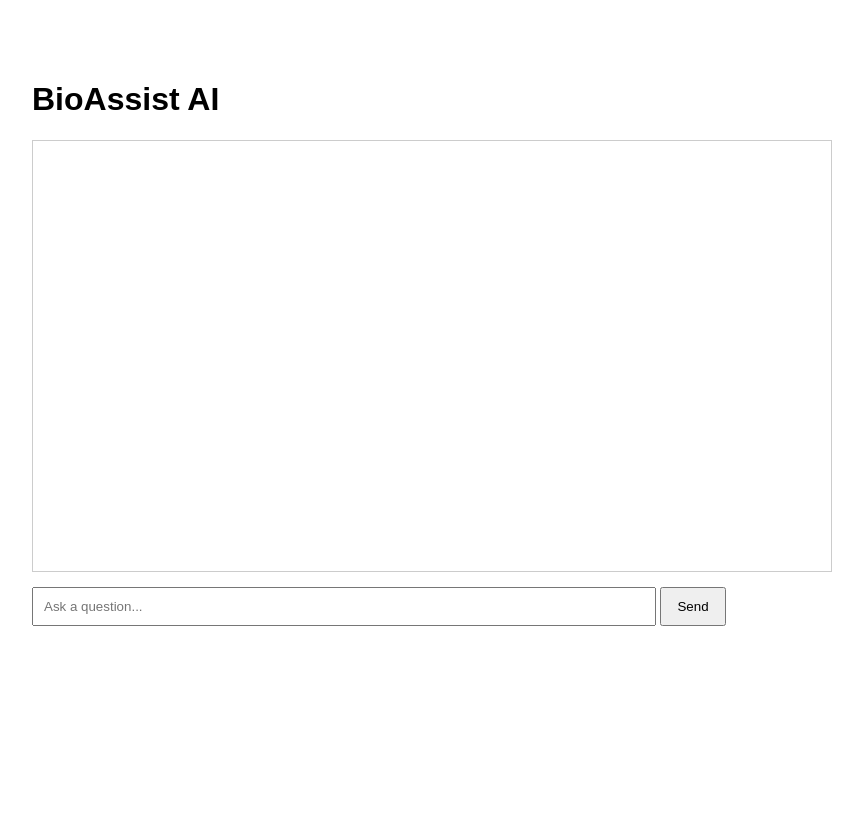
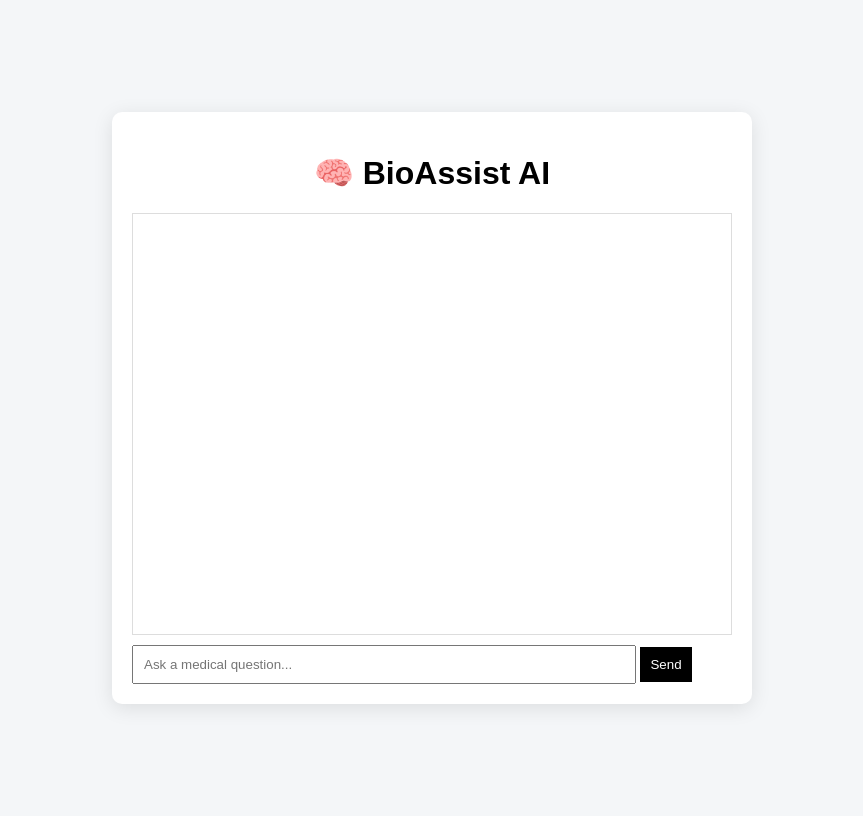
Before and after one commit to Yatin-P/bioassist-ai, a Flask app: page / in a window 1280 px wide. Shown: the whole page, without its empty margins (208-1071 px from the left). Before the commit the page ends 626 px from the top, so only its background shows below. Run offline with Flask 3, Linux system fonts and the light colour scheme.

Commit message:
Improve UI design

```diff
--- a/templates/chat.html
+++ b/templates/chat.html
@@ -1,81 +1,92 @@
 <!DOCTYPE html>
-<html lang="en">
+<html>
 <head>
-    <meta charset="UTF-8">
-    <meta name="viewport" content="width=device-width, initial-scale=1.0">
     <title>BioAssist AI</title>
     <style>
         body {
             font-family: Arial, sans-serif;
-            max-width: 800px;
-            margin: 40px auto;
+            background-color: #f4f6f8;
+            display: flex;
+            justify-content: center;
+            align-items: center;
+            height: 100vh;
+        }
+
+        .container {
+            width: 600px;
+            background: white;
+            border-radius: 10px;
             padding: 20px;
+            box-shadow: 0px 4px 20px rgba(0,0,0,0.1);
         }
-        #chatbox {
-            border: 1px solid #ccc;
-            padding: 15px;
+
+        h1 {
+            text-align: center;
+        }
+
+        #chat-box {
             height: 400px;
             overflow-y: auto;
-            margin-bottom: 15px;
+            border: 1px solid #ddd;
+            padding: 10px;
+            margin-bottom: 10px;
         }
+
         .user {
             color: blue;
-            margin-bottom: 10px;
         }
+
         .bot {
             color: green;
-            margin-bottom: 15px;
         }
-        #userInput {
-            width: 75%;
+
+        input {
+            width: 80%;
             padding: 10px;
         }
-        #sendBtn {
-            padding: 10px 15px;
+
+        button {
+            padding: 10px;
+            background: black;
+            color: white;
+            border: none;
         }
     </style>
 </head>
+
 <body>
-    <h1>BioAssist AI</h1>
+<div class="container">
+    <h1>🧠 BioAssist AI</h1>
 
-    <div id="chatbox"></div>
+    <div id="chat-box"></div>
 
-    <input type="text" id="userInput" placeholder="Ask a question...">
-    <button id="sendBtn">Send</button>
+    <input type="text" id="question" placeholder="Ask a medical question...">
+    <button onclick="sendMessage()">Send</button>
+</div>
 
 <script>
-        const sendBtn = document.getElementById("sendBtn");
-        const userInput = document.getElementById("userInput");
-        const chatbox = document.getElementById("chatbox");
+function sendMessage() {
+    let input = document.getElementById("question");
+    let chatBox = document.getElementById("chat-box");
 
-        function sendMessage() {
-            const message = userInput.value.trim();
-            if (!message) return;
+    let question = input.value;
 
-            chatbox.innerHTML += `<div class="user"><b>You:</b> ${message}</div>`;
+    chatBox.innerHTML += `<p class="user"><b>You:</b> ${question}</p>`;
 
     fetch("/get", {
         method: "POST",
-                headers: {
-                    "Content-Type": "application/x-www-form-urlencoded"
-                },
-                body: "msg=" + encodeURIComponent(message)
+        body: JSON.stringify({msg: question}),
+        headers: {"Content-Type": "application/json"}
     })
-            .then(response => response.text())
+    .then(res => res.json())
     .then(data => {
-                chatbox.innerHTML += `<div class="bot"><b>Bot:</b> ${data}</div>`;
-                chatbox.scrollTop = chatbox.scrollHeight;
+        chatBox.innerHTML += `<p class="bot"><b>Bot:</b> ${data.response}</p>`;
+        chatBox.scrollTop = chatBox.scrollHeight;
     });
 
-            userInput.value = "";
+    input.value = "";
 }
+</script>
 
-        sendBtn.addEventListener("click", sendMessage);
-        userInput.addEventListener("keypress", function(event) {
-            if (event.key === "Enter") {
-                sendMessage();
-            }
-        });
-    </script>
 </body>
 </html>
```
Lines whose indentation alone changed are shown as unchanged.
